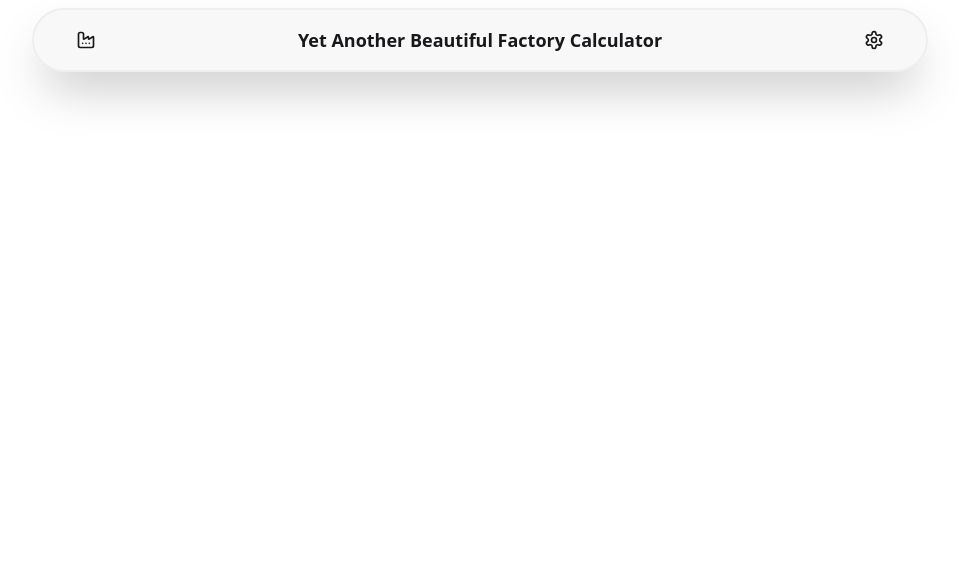
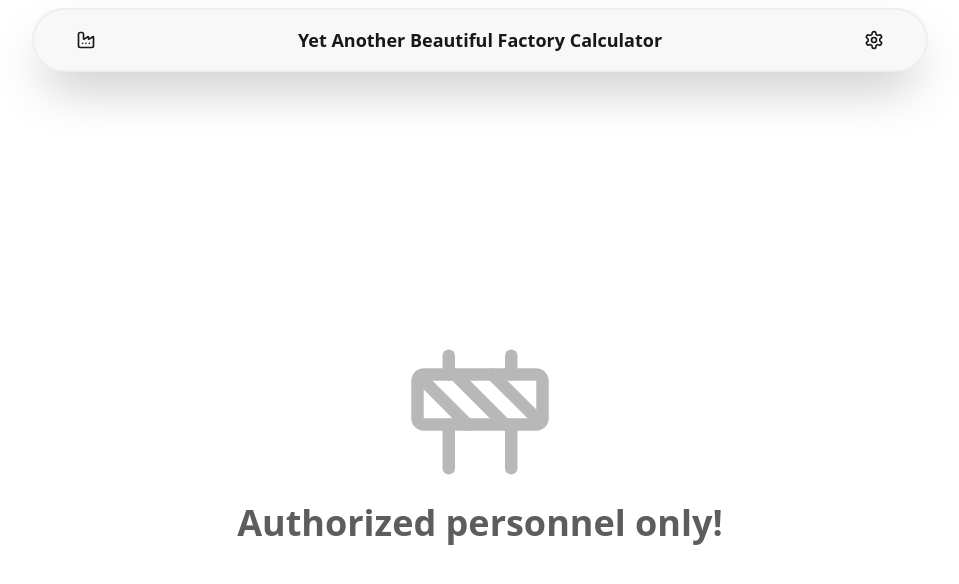
Before and after one commit to yabfc/yabfc, a Svelte app: page / in a window 1280 px wide. Shown: the top 584 px of the page, without its empty margins (160-1119 px from the left). Built offline with nearby package versions, Linux system fonts and the light colour scheme.

Commit message:
feat: add basic spa hash-based router

```diff
--- a/src/App.svelte
+++ b/src/App.svelte
@@ -1,7 +1,11 @@
 <script lang="ts">
 	import Navbar from '@/lib/components/Navbar.svelte';
+	import Router from '@/lib/router/Router.svelte';
+	import routes from '@/routes';
 </script>
 
 <main>
 	<Navbar />
+
+	<Router {routes} />
 </main>
--- a/src/lib/components/Navbar.svelte
+++ b/src/lib/components/Navbar.svelte
@@ -23,7 +23,7 @@
 								<summary><FactoryIcon size="20" /> {profile.name}</summary>
 								<ul>
 									<li>
-										<a href="#/{profile.id}">
+										<a href="#/p/{profile.id}">
 											<ForkliftIcon size="20" /> Sandbox
 										</a>
 									</li>
--- /dev/null
+++ b/src/lib/pages/Index.svelte
@@ -0,0 +1,11 @@
+<script lang="ts">
+	import { ConstructionIcon } from '@lucide/svelte';
+</script>
+
+<div class="flex min-h-screen flex-col items-center justify-center gap-4 p-8 pt-28">
+	<div>
+		<ConstructionIcon size="150" class="opacity-30" />
+	</div>
+
+	<h2 class="text-base-content/70 text-4xl font-bold">Authorized personnel only!</h2>
+</div>
--- /dev/null
+++ b/src/lib/pages/Profile.svelte
@@ -0,0 +1,11 @@
+<script lang="ts">
+	import { ConstructionIcon } from '@lucide/svelte';
+</script>
+
+<div class="flex min-h-screen flex-col items-center justify-center gap-4 p-8 pt-28">
+	<div>
+		<ConstructionIcon size="150" class="opacity-30" />
+	</div>
+
+	<h2 class="text-base-content/70 text-4xl font-bold">Authorized personnel only!</h2>
+</div>
--- /dev/null
+++ b/src/lib/pages/Settings.svelte
@@ -0,0 +1,3 @@
+<div class="p-8 pt-28">
+	<h2 class="text-2xl font-bold">Settings</h2>
+</div>
--- /dev/null
+++ b/src/lib/router/Router.svelte
@@ -0,0 +1,18 @@
+<script lang="ts">
+	import { onMount, type Component } from 'svelte';
+
+	let { routes }: { routes: { route: string; entry: Component }[] } = $props();
+
+	let path = $state(''),
+		active = $derived(routes.find(x => path.match(`^${x.route}/?$`)) ?? routes[0]);
+
+	onMount(updateHash);
+
+	function updateHash() {
+		path = window.location.hash.slice(1) || '/';
+	}
+</script>
+
+<svelte:window on:hashchange={updateHash} />
+
+<active.entry />
--- /dev/null
+++ b/src/routes.ts
@@ -0,0 +1,19 @@
+import Index from '@/lib/pages/Index.svelte';
+import Profile from '@/lib/pages/Profile.svelte';
+import Settings from '@/lib/pages/Settings.svelte';
+import type { Component } from 'svelte';
+
+export default [
+	{
+		route: '/',
+		entry: Index,
+	},
+	{
+		route: '/settings',
+		entry: Settings,
+	},
+	{
+		route: '/p/(\\w+)',
+		entry: Profile,
+	},
+] satisfies { route: string; entry: Component }[];
```
